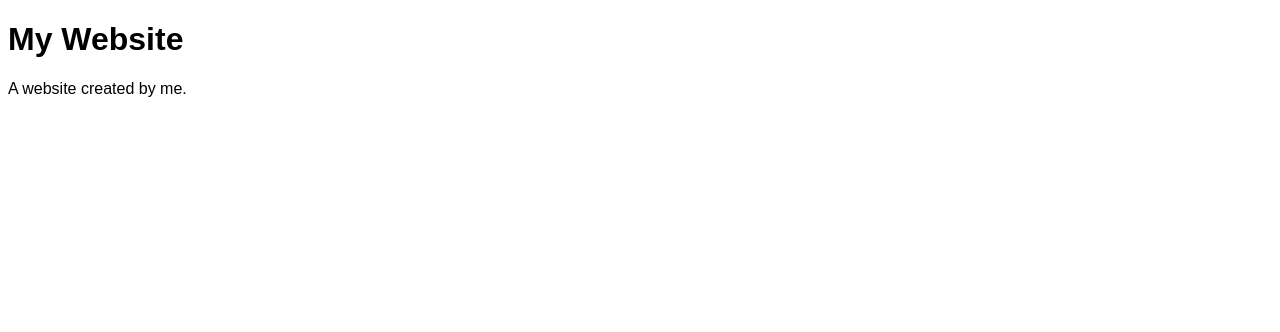
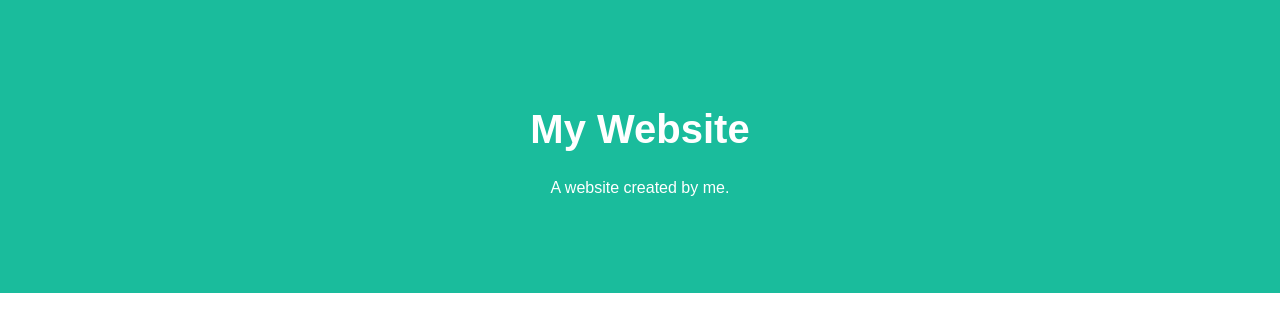
Before and after one commit to hafizzainal/hafizzainal.github.io, a Jekyll site: the page built from index.md, in a window 1280 px wide. Shown: the top 332 px of the page. Built offline with Jekyll 4.4.1, drawn with Linux system fonts in a browser that asks for light colours; our own code applies the rules of GitHub Pages for plain Markdown files.

Commit message:
Update default.html

```diff
--- a/_layouts/default.html
+++ b/_layouts/default.html
@@ -5,8 +5,26 @@
 <meta charset="UTF-8">
 <meta name="viewport" content="width=device-width, initial-scale=1">
 <style>
+* {
+    box-sizing: border-box;
+}
+
 body {
     font-family: Arial, Helvetica, sans-serif;
+    margin: 0;
+}
+
+/* Style the header */
+.header {
+    padding: 80px;
+    text-align: center;
+    background: #1abc9c;
+    color: white;
+}
+
+/* Increase the font size of the h1 element */
+.header h1 {
+    font-size: 40px;
 }
 </style>
 </head>
```
